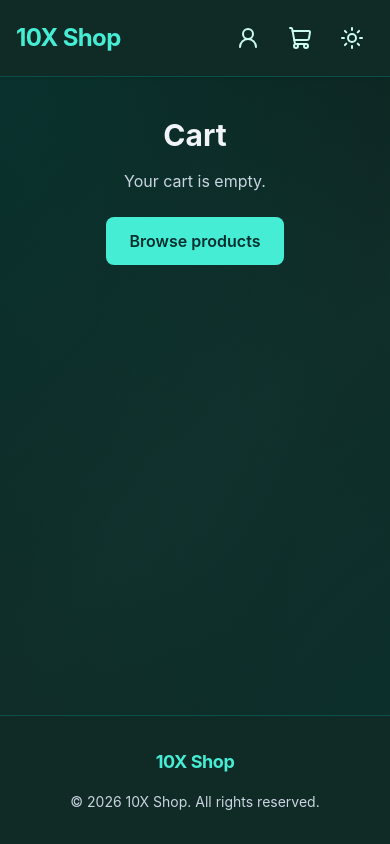
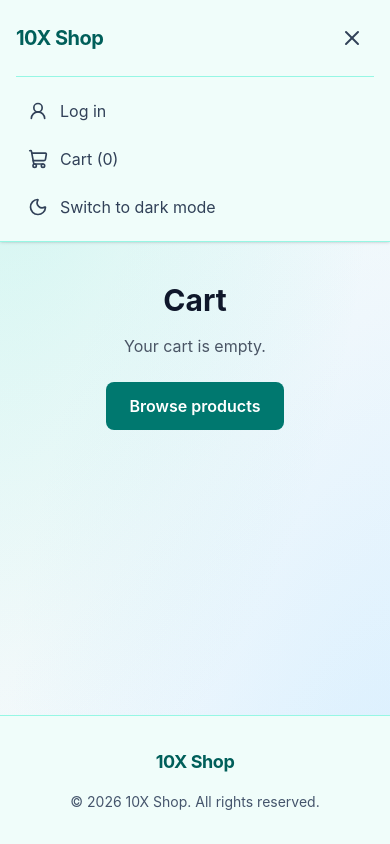
Before and after one commit to tiko345/10x-shop-Tinatin-Gafrindashvili, a React (Vite) app: page /cart in a window 390 px wide. Both pictures are taken after a click on the button "Open menu". Built offline with nearby package versions, Linux system fonts and the light colour scheme.

Commit message:
feat: add mobile hamburger navigation

```diff
--- a/src/components/layout/Header.tsx
+++ b/src/components/layout/Header.tsx
@@ -1,69 +1,90 @@
+import { useState } from "react";
 import { NavLink, useNavigate } from "react-router";
-import { UserRound, ShoppingCart, Moon, Sun, LogOut } from "lucide-react";
+import { UserRound, ShoppingCart, Moon, Sun, LogOut, Menu, X } from "lucide-react";
 import { useAuth } from "../../context/AuthContext";
 import { useCart } from "../../context/CartContext";
 import { useTheme } from "../../context/ThemeContext";
 
 function Header() {
-    //get current user from authentication context
     const { user, logout } = useAuth();
+    const { items } = useCart();
+    const { theme, toggleTheme } = useTheme();
     const navigate = useNavigate();
-    //get current theme and toggle function from theme context
-    const { theme, toggleTheme } = useTheme();
 
-    // Clear authentication and return to the catalog without changing the cart
+    // Track whether the mobile navigation is open
+    const [isMenuOpen, setIsMenuOpen] = useState(false);
+
+    // Count all units in the shared cart
+    const itemCount = items.reduce(
+        (sum, item) => sum + item.quantity,
+        0
+    );
+
+    // Share styling while setting visibility on each element
+    const iconClass =
+        "min-h-11 min-w-11 items-center justify-center rounded-xl text-slate-700 transition-colors hover:bg-teal-100 hover:text-teal-800 focus-visible:outline-2 focus-visible:outline-offset-2 focus-visible:outline-teal-600 dark:text-teal-100 dark:hover:bg-teal-900 dark:hover:text-white dark:focus-visible:outline-teal-400";
+
+    const menuItemClass =
+        "flex min-h-11 w-full items-center gap-3 rounded-xl px-3 py-2 text-slate-700 transition-colors hover:bg-teal-100 hover:text-teal-800 focus-visible:outline-2 focus-visible:outline-offset-2 focus-visible:outline-teal-600 dark:text-teal-100 dark:hover:bg-teal-900 dark:hover:text-white dark:focus-visible:outline-teal-400";
+
+    function closeMenu() {
+        setIsMenuOpen(false);
+    }
+
+    // Clear authentication and return to the catalog
     function handleLogout() {
         logout();
+        closeMenu();
         navigate("/", { replace: true });
     }
 
-    // Read the shared cart items
-    const { items } = useCart();
-
-    // Count all units rather than the number of different products
-    const itemCount = items.reduce((sum, item) => sum + item.quantity, 0);
-
     return (
         <header className="border-b border-teal-200 bg-teal-50 shadow-sm dark:border-teal-900 dark:bg-[#102a26]">
-            <div className="mx-auto flex max-w-6xl flex-wrap items-center justify-between gap-4 px-4 py-4 sm:px-6">
-
+            <div className="mx-auto max-w-6xl px-4 sm:px-6">
+                <div className="flex items-center justify-between gap-2 py-4">
                     <NavLink
                         to="/"
-                    className="rounded text-2xl font-bold tracking-tight text-teal-800 hover:text-teal-600 focus-visible:outline-2 focus-visible:outline-offset-4 focus-visible:outline-teal-600 dark:text-teal-300 dark:hover:text-teal-200"
+                        onClick={closeMenu}
+                        className="shrink-0 rounded text-xl font-bold tracking-tight text-teal-800 hover:text-teal-600 focus-visible:outline-2 focus-visible:outline-offset-4 focus-visible:outline-teal-600 sm:text-2xl dark:text-teal-300 dark:hover:text-teal-200 dark:focus-visible:outline-teal-400"
                     >
                         10X Shop
                     </NavLink>
 
-                <nav className="flex items-center gap-2 sm:gap-4">
+                    {/* Show all navigation actions on larger screens */}
+                    <nav
+                        aria-label="Main navigation"
+                        className="hidden items-center gap-4 sm:flex"
+                    >
                         <NavLink
                             to={user ? "/profile" : "/login"}
                             aria-label={user ? "Profile" : "Login"}
                             title={user ? "Profile" : "Login"}
-                        className="inline-flex min-h-11 min-w-11 cursor-pointer items-center justify-center rounded-xl text-slate-700 transition-colors hover:bg-teal-100 hover:text-teal-800 focus-visible:outline-2 focus-visible:outline-offset-2 focus-visible:outline-teal-600 dark:text-teal-100 dark:hover:bg-teal-900 dark:hover:text-white"
+                            className={`${iconClass} inline-flex`}
                         >
-                        <UserRound size={24} />
+                            <UserRound size={24} aria-hidden="true" />
                         </NavLink>
-                    {/* Show Logout only when a user is logged in */}
+
                         {user !== null && (
                             <button
                                 type="button"
                                 onClick={handleLogout}
                                 aria-label="Log out"
                                 title="Log out"
-                            className="inline-flex min-h-11 min-w-11 cursor-pointer items-center justify-center rounded-xl text-slate-700 transition-colors hover:bg-teal-100 hover:text-teal-800 focus-visible:outline-2 focus-visible:outline-offset-2 focus-visible:outline-teal-600 dark:text-teal-100 dark:hover:bg-teal-900 dark:hover:text-white"
+                                className={`${iconClass} inline-flex cursor-pointer`}
                             >
                                 <LogOut size={24} aria-hidden="true" />
                             </button>
                         )}
+
                         <NavLink
                             to="/cart"
+                            onClick={closeMenu}
                             aria-label={`Shopping cart, ${itemCount} ${itemCount === 1 ? "item" : "items"}`}
                             title="Shopping cart"
-                        className="relative inline-flex min-h-11 min-w-11 items-center justify-center rounded-xl text-slate-700 transition-colors hover:bg-teal-100 hover:text-teal-800 focus-visible:outline-2 focus-visible:outline-offset-2 focus-visible:outline-teal-600 dark:text-teal-100 dark:hover:bg-teal-900 dark:hover:text-white"
+                            className={`${iconClass} relative inline-flex`}
                         >
                             <ShoppingCart size={24} aria-hidden="true" />
 
-                        {/* Show the badge only when the cart contains items */}
                             {itemCount > 0 && (
                                 <span
                                     aria-hidden="true"
@@ -73,13 +94,21 @@ function Header() {
                                 </span>
                             )}
                         </NavLink>
-                    {/* Show the icon for the theme the button will switch to */}
+
                         <button
                             type="button"
                             onClick={toggleTheme}
-                        aria-label={theme === "light" ? "Switch to dark mode" : "Switch to light mode"}
-                        title={theme === "light" ? "Switch to dark mode" : "Switch to light mode"}
-                        className="inline-flex min-h-11 min-w-11 cursor-pointer items-center justify-center rounded-xl text-slate-700 transition-colors hover:bg-teal-100 hover:text-teal-800 focus-visible:outline-2 focus-visible:outline-offset-2 focus-visible:outline-teal-600 dark:text-teal-100 dark:hover:bg-teal-900 dark:hover:text-white"
+                            aria-label={
+                                theme === "light"
+                                    ? "Switch to dark mode"
+                                    : "Switch to light mode"
+                            }
+                            title={
+                                theme === "light"
+                                    ? "Switch to dark mode"
+                                    : "Switch to light mode"
+                            }
+                            className={`${iconClass} inline-flex cursor-pointer`}
                         >
                             {theme === "light" ? (
                                 <Moon size={24} aria-hidden="true" />
@@ -88,8 +117,78 @@ function Header() {
                             )}
                         </button>
                     </nav>
+
+                    {/* Show only the menu button beside the logo on mobile */}
+                    <button
+                        type="button"
+                        onClick={() => setIsMenuOpen((current) => !current)}
+                        aria-label={isMenuOpen ? "Close menu" : "Open menu"}
+                        aria-expanded={isMenuOpen}
+                        aria-controls="mobile-navigation"
+                        className={`${iconClass} inline-flex cursor-pointer sm:hidden`}
+                    >
+                        {isMenuOpen ? (
+                            <X size={24} aria-hidden="true" />
+                        ) : (
+                            <Menu size={24} aria-hidden="true" />
+                        )}
+                    </button>
                 </div>
 
+                {/* Show all mobile actions inside the expanded menu */}
+                <nav
+                    id="mobile-navigation"
+                    aria-label="Mobile navigation"
+                    hidden={!isMenuOpen}
+                    className="space-y-1 border-t border-teal-200 py-3 sm:hidden dark:border-teal-900"
+                >
+                    <NavLink
+                        to={user ? "/profile" : "/login"}
+                        onClick={closeMenu}
+                        className={menuItemClass}
+                    >
+                        <UserRound size={20} aria-hidden="true" />
+                        <span>{user ? "Profile" : "Log in"}</span>
+                    </NavLink>
+
+                    <NavLink
+                        to="/cart"
+                        onClick={closeMenu}
+                        className={menuItemClass}
+                    >
+                        <ShoppingCart size={20} aria-hidden="true" />
+                        <span>Cart ({itemCount})</span>
+                    </NavLink>
+
+                    <button
+                        type="button"
+                        onClick={toggleTheme}
+                        className={`${menuItemClass} cursor-pointer`}
+                    >
+                        {theme === "light" ? (
+                            <Moon size={20} aria-hidden="true" />
+                        ) : (
+                            <Sun size={20} aria-hidden="true" />
+                        )}
+                        <span>
+                            {theme === "light"
+                                ? "Switch to dark mode"
+                                : "Switch to light mode"}
+                        </span>
+                    </button>
+
+                    {user !== null && (
+                        <button
+                            type="button"
+                            onClick={handleLogout}
+                            className={`${menuItemClass} cursor-pointer`}
+                        >
+                            <LogOut size={20} aria-hidden="true" />
+                            <span>Log out</span>
+                        </button>
+                    )}
+                </nav>
+            </div>
         </header>
     );
 }
```
Lines whose indentation alone changed are shown as unchanged.
